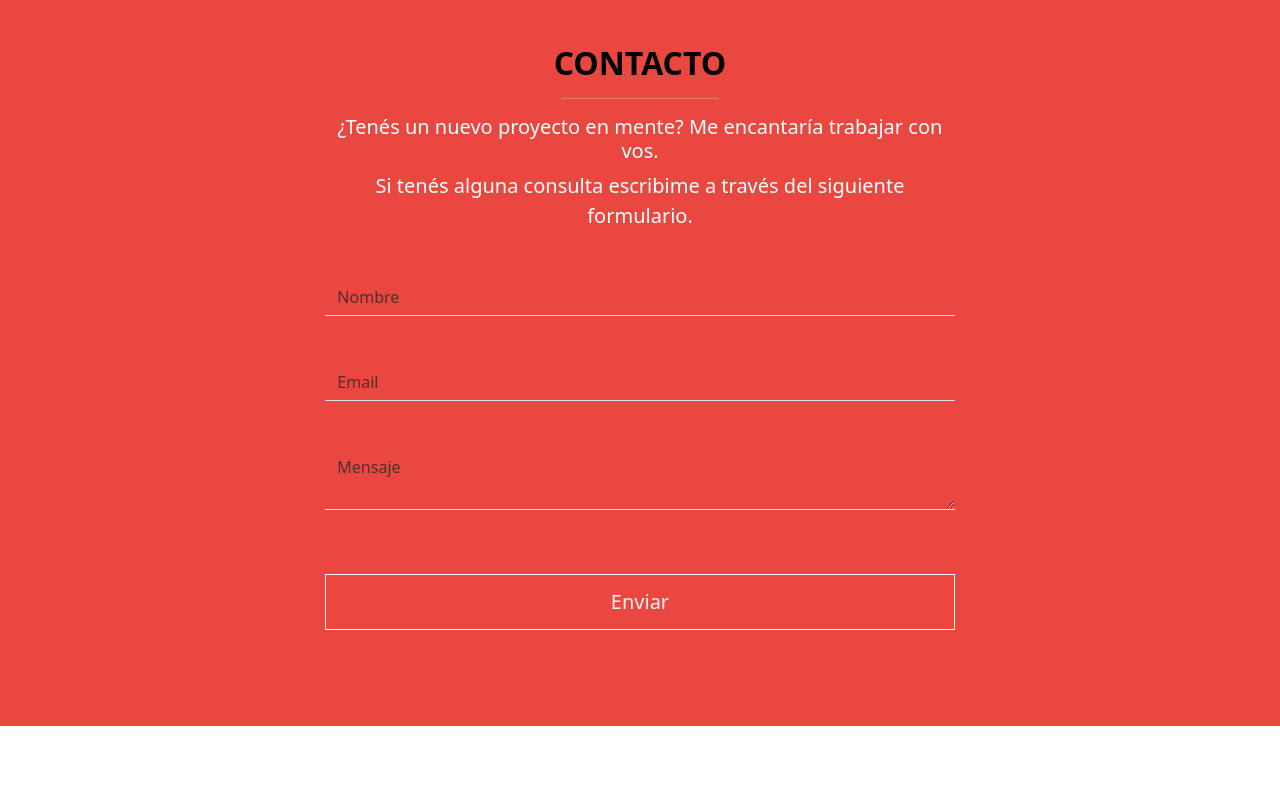
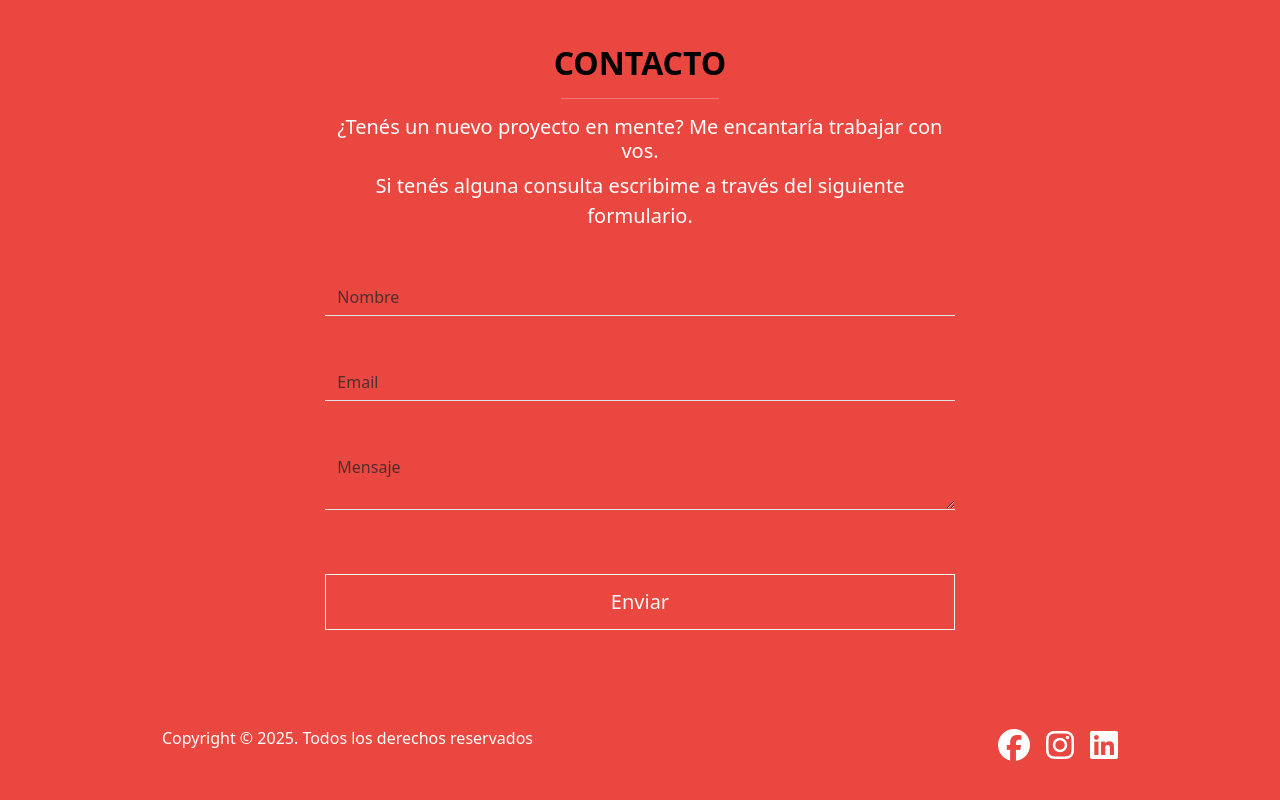
Before and after one commit to Imaginamaria/imagina-arte-en-grafica, a website: page index.html in a window 1280 px wide. Shown: the part 5256-6056 px from the top of the page. Before the commit the page ends 5982 px from the top, so only its background shows below. Drawn offline with Linux system fonts and the light colour scheme.

Commit message:
agregue el footer

```diff
--- a/index.html
+++ b/index.html
@@ -466,9 +466,34 @@
 
           </div>
 
+                        <!-- Footer -->
+
+      <div class="d-flex mt-5">
+
+        <p class="flex-grow-1">Copyright © 2025. Todos los derechos reservados</p>
+        <div class="hstack gap-3">
+          <a href="https://www.facebook.com/profile.php?id=100083016416244">
+            <i class="fab fa-facebook fa-2x text-white"></i>
+          </a>
+
+          <a class="text-decoration-none" href="https://www.instagram.com/imagina.ag">
+            <i class="fab fa-instagram fa-2x text-white"></i>
+          </a>
+          <a class="text-decoration-none" href="https://www.linkedin.com/in/mar%C3%ADa-etchegaray-a8524764/">
+            <i class="fab fa-linkedin fa-2x text-white"></i>
+          </a>
+        </div>
+      </div>
+
         </div>
 
+
+
+
+
       </section>
+
+
 
 
     <script src="js/bootstrap.bundle.min.js"></script>
--- a/scss/styles.scss
+++ b/scss/styles.scss
@@ -112,7 +112,7 @@
     }
 
     .barquito {
-      width: 100px;
+      display: none;
     }
 
   }
```
Also changed, not shown: css/styles.css.
